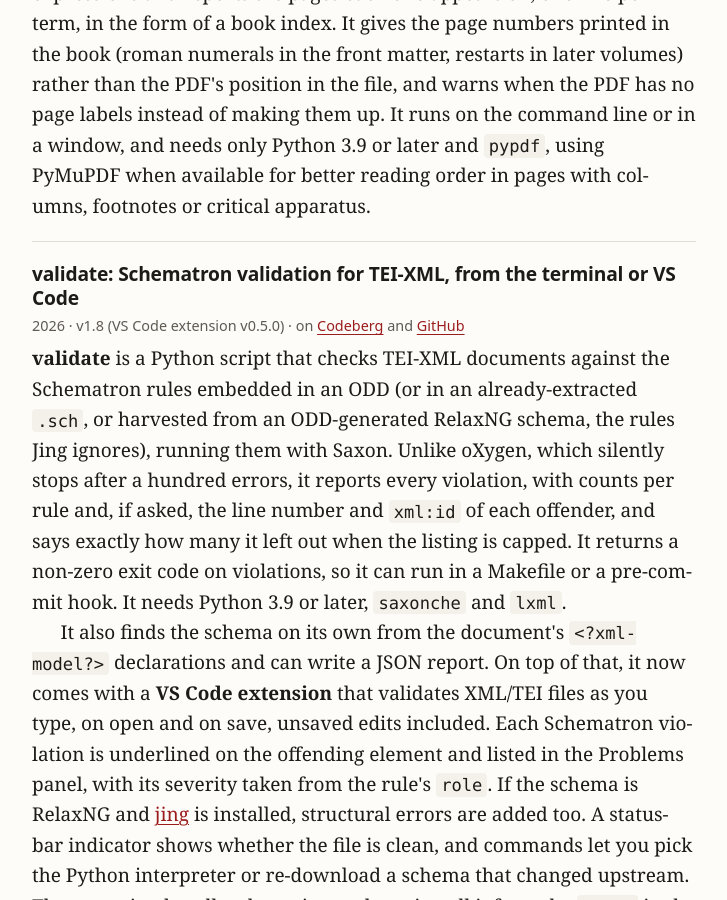
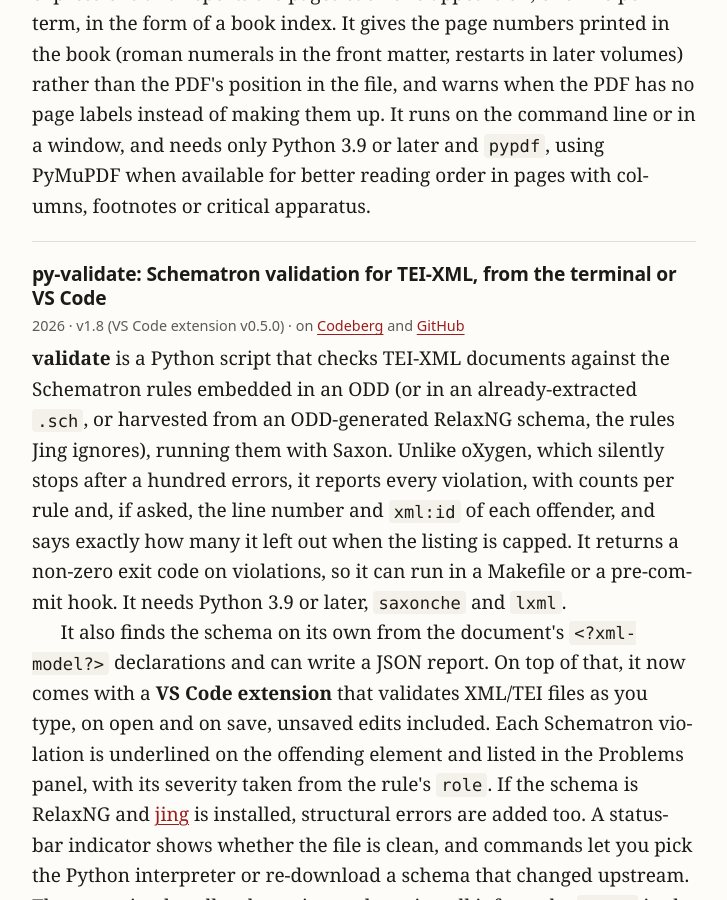
Before and after one commit to nivaca/nivaca.github.io, a Jekyll site: the page built from coding.md, in a window 1280 px wide and 900 px high, scrolled down 2986 px. Shown: the whole window, without its empty margins (276-1003 px from the left). Built offline with Jekyll 4.4.1, drawn with Linux system fonts in a browser that asks for light colours; some web fonts are replaced; a style sheet for code colours, icons or effects is not loaded.

Commit message:
Coding page: rename validate repos to py-validate

```diff
--- a/coding.md
+++ b/coding.md
@@ -53,10 +53,10 @@ I write software mostly in [Python](https://www.python.org/), along with XML/TEI
   </li>
 
   <li class="project">
-    <h2><a href="https://github.com/{{ site.github_username }}/validate">validate: Schematron validation for TEI-XML, from the terminal or VS Code</a></h2>
-    <p class="project-role">2026 · v1.8 (VS Code extension v0.5.0) · on <a href="https://codeberg.org/{{ site.codeberg_username }}/validate">Codeberg</a> and <a href="https://github.com/{{ site.github_username }}/validate">GitHub</a></p>
+    <h2><a href="https://github.com/{{ site.github_username }}/py-validate">py-validate: Schematron validation for TEI-XML, from the terminal or VS Code</a></h2>
+    <p class="project-role">2026 · v1.8 (VS Code extension v0.5.0) · on <a href="https://codeberg.org/{{ site.codeberg_username }}/py-validate">Codeberg</a> and <a href="https://github.com/{{ site.github_username }}/py-validate">GitHub</a></p>
     <p><b>validate</b> is a Python script that checks TEI-XML documents against the Schematron rules embedded in an ODD (or in an already-extracted <code>.sch</code>, or harvested from an ODD-generated RelaxNG schema, the rules Jing ignores), running them with Saxon. Unlike oXygen, which silently stops after a hundred errors, it reports every violation, with counts per rule and, if asked, the line number and <code>xml:id</code> of each offender, and says exactly how many it left out when the listing is capped. It returns a non-zero exit code on violations, so it can run in a Makefile or a pre-commit hook. It needs Python 3.9 or later, <code>saxonche</code> and <code>lxml</code>.</p>
-    <p class="continued">It also finds the schema on its own from the document's <code>&lt;?xml-model?&gt;</code> declarations and can write a JSON report. On top of that, it now comes with a <b>VS Code extension</b> that validates XML/TEI files as you type, on open and on save, unsaved edits included. Each Schematron violation is underlined on the offending element and listed in the Problems panel, with its severity taken from the rule's <code>role</code>. If the schema is RelaxNG and <a href="https://relaxng.org/jclark/jing.html">jing</a> is installed, structural errors are added too. A status-bar indicator shows whether the file is clean, and commands let you pick the Python interpreter or re-download a schema that changed upstream. The extension bundles the script, and you install it from the <code>.vsix</code> in the <a href="https://codeberg.org/{{ site.codeberg_username }}/validate/releases">Codeberg releases</a>.</p>
+    <p class="continued">It also finds the schema on its own from the document's <code>&lt;?xml-model?&gt;</code> declarations and can write a JSON report. On top of that, it now comes with a <b>VS Code extension</b> that validates XML/TEI files as you type, on open and on save, unsaved edits included. Each Schematron violation is underlined on the offending element and listed in the Problems panel, with its severity taken from the rule's <code>role</code>. If the schema is RelaxNG and <a href="https://relaxng.org/jclark/jing.html">jing</a> is installed, structural errors are added too. A status-bar indicator shows whether the file is clean, and commands let you pick the Python interpreter or re-download a schema that changed upstream. The extension bundles the script, and you install it from the <code>.vsix</code> in the <a href="https://codeberg.org/{{ site.codeberg_username }}/py-validate/releases">Codeberg releases</a>.</p>
   </li>
 </ul>
 
```
